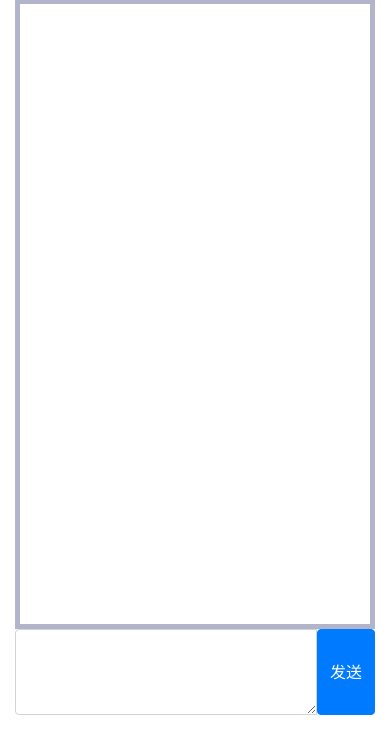
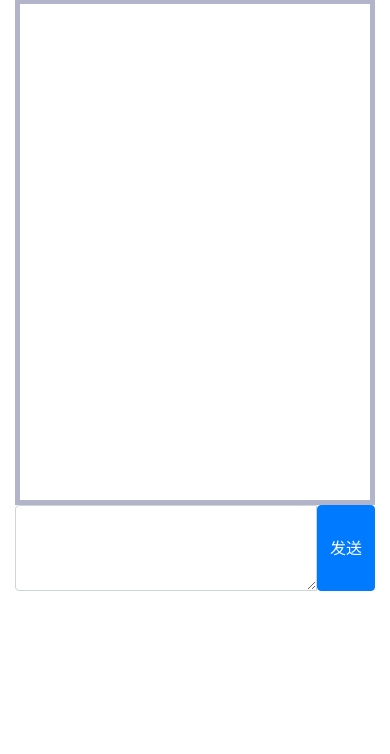
Before and after one commit to logancyang/doverchat, a Flask app: page / in a window 390 px wide. Shown: the part 57-811 px from the top of the page. Run offline with Flask 2, Linux system fonts and the light colour scheme; the visitor is signed in with stand-in values (Sample User, id 1); some libraries are stand-ins or nearby versions.

Commit message:
Test disable mobile auto scroll

```diff
--- a/doverchat/static/css/style.css
+++ b/doverchat/static/css/style.css
@@ -6,7 +6,7 @@
 } */
 
 #message-board-container{
-    height: calc(95vh - 172px);
+    height: 60vh;
     width: 100%;
     overflow-y: scroll;
     border-style: solid;
--- a/doverchat/static/js/main.js
+++ b/doverchat/static/js/main.js
@@ -43,7 +43,7 @@ $(document).ready(function () {
       '</span> : <br/>' + msg_data + '<br/>';
     messageFeed.append(message);
     // Auto scroll to the bottom when new message comes in
-    messageFeed.scrollIntoView(false)
+    // messageFeed.scrollIntoView(false)
     if (cb) cb();
   });
 
```
